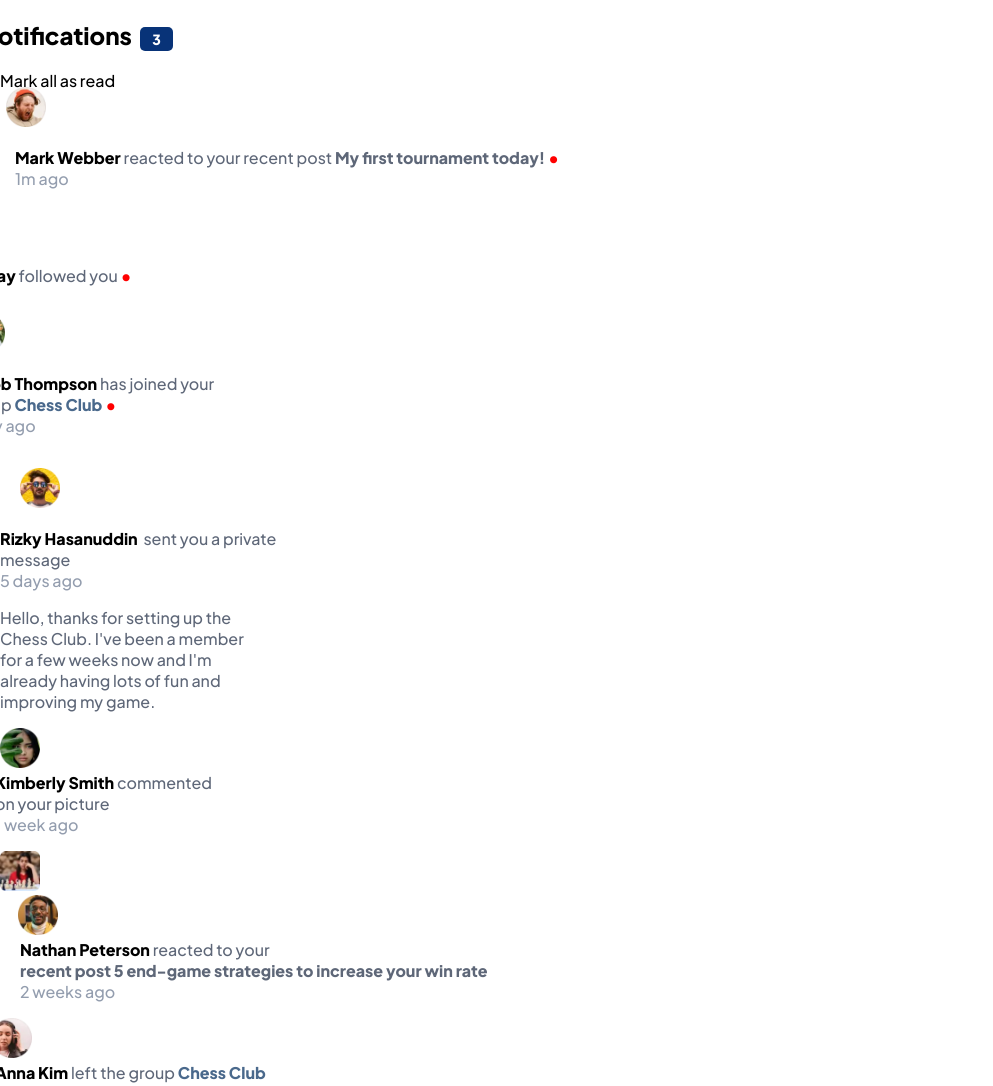
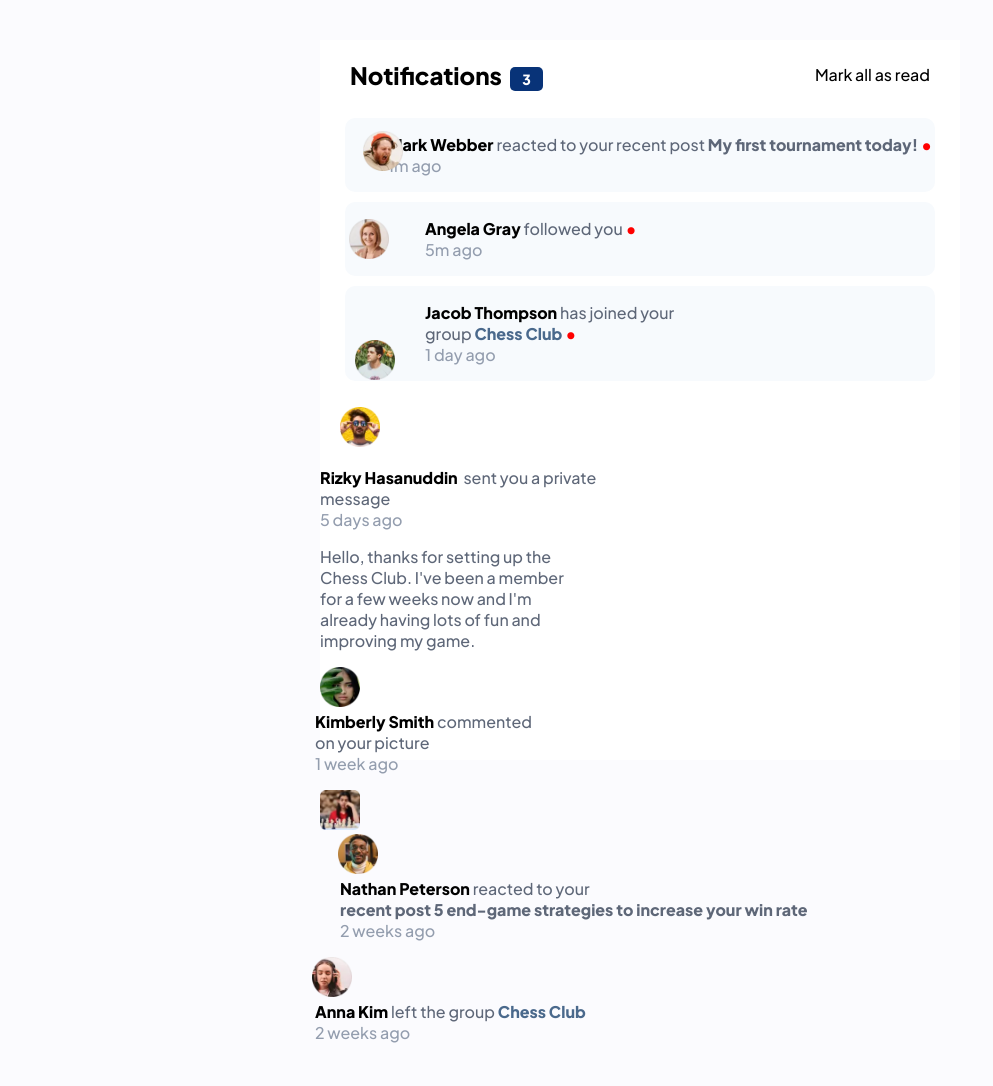
Before and after one commit to victorkimanthi/fem-notifications-page, a website built with Vite: page index.html in a window 1280 px wide. Shown: the top 1086 px of the page, without its empty margins (0-993 px from the left). After the commit the page ends 1059 px from the top, so only its background shows below. Built offline with nearby package versions, Linux system fonts and the light colour scheme.

Commit message:
modified style.css,index.html

```diff
--- a/index.html
+++ b/index.html
@@ -23,6 +23,7 @@
   <h2 class="notifications-title">Notifications <span class="number-three">3</span></h2>
   <p class="notifications-title-2">Mark all as read</p>
 </header>
+  <div class="notifications-divs">
   <div class="mark-webber-div">
     <img src="images/avatar-mark-webber.webp" alt="avatar-mark-webber" class="avatar-img avatar-mark-webber">
     <p class="margin-left-div-section margin-mark-paragraph">
@@ -91,7 +92,7 @@
       <span style="color: var(--kashmir-blue);font-weight: var(--fw-bold)">Chess Club</span>
       <br><span style="color: var(--grayish-blue)">2 weeks ago</span></p>
   </div>
-
+  </div>
 </main>
 <script type="module" src="/main.js"></script>
 </body>
--- a/style.css
+++ b/style.css
@@ -23,6 +23,7 @@
   --white: hsl(0, 0%, 100%);
   --very-light-grayish-blue: hsl(210, 60%, 98%);
 --light-grayish-blue-1: hsl(211, 68%, 94%);
+--selago: hsl(228, 71%, 99%);
 --light-grayish-blue-2: hsl(205, 33%, 90%);
 --light-grayish-blue-3: hsl(206, 64%, 98%);
 --grayish-blue: hsl(219, 14%, 63%);
@@ -59,18 +60,95 @@ body{
   box-sizing:border-box;
   font-size: var(--fs-body-16);
   font-family: var(--ff-body);
+  position: relative;
 }
 
 /* general styling */
+@media (min-width: 768px) {
+  body {
+    background-color: var(--selago);
+  }
+  .main-section {
+    background-color: var(--white);
+    width: 50%;
+    height: 90%;
+    position: absolute;
+    top: 50%;
+    left: 50%;
+    transform: translate(-50%,-50%);
+  }
+  .notifications-header {
+    display: flex;
+    justify-content: space-between;
+    align-items: center;
+  }
+  .notifications-title {
+    /*margin-left: -140px !important;*/
+    margin-left: 30px !important;
+  }
+  .notifications-title-2 {
+    /*margin-right: -150px !important;*/
+    margin-right: 30px !important;
+  }
+  .notifications-divs {
+    display: flex;
+    flex-direction: column;
+  }
+  .mark-webber-div {
+    display: flex;
+    justify-content: space-around;
+    align-items: center;
+    background-color: var(--light-grayish-blue-3);
+    margin: 8px 25px 10px;
+    /*padding:2px 8px;*/
+    border-radius: 10px;
+    position: relative;
+  }
+  .avatar-mark-webber {
+    /*margin-top: 0px !important;
+    margin-left: -120px !important;*/
+    position: absolute;
+    left:2%;
+    top:45%;
+  }
+  .margin-mark-paragraph {
+    margin-left: 40px !important;
+  }
+  .angela-gray-div {
+    display: flex;
+    justify-content: space-between;
+    align-items: center;
+    background-color: var(--light-grayish-blue-3);
+    margin: 0 25px 10px;
+    /*padding:1px;*/
+    border-radius: 10px;
+  }
+  .avatar-angela-gray {
+    position: absolute;
+    left:17%;
+  }
+  .margin-angela-paragraph {
+    margin-left: 80px !important;
+  }
+  .jacob-thompson-div {
+    display: flex;
+    justify-content: space-between;
+    align-items: center;
+    background-color: var(--light-grayish-blue-3);
+    margin: 0 25px 10px;
+    /*padding:1px;*/
+    border-radius: 10px;
+  }
+  .avatar-jacob-thompson {
+    position: absolute;
+    left:11%;
+    top:43%;
+  }
+  .margin-jacob-paragraph {
+    margin-left: 80px !important;
+  }
+}
 
-.main-section {
- /* overflow-x: hidden;
-  margin: 0;
-  padding: 0;
-  width: 90%;
-  max-width: 90%;
-  background-color: red;*/
-}
 @media (max-width: 460px) {
     .main-section {
       width: 100%;
@@ -218,7 +296,6 @@ body{
     margin-bottom: 30px;
   }
 }
-
 @media (max-width: 350px) {
   .main-section{
     font-size: var(--fs-body-14);
```
